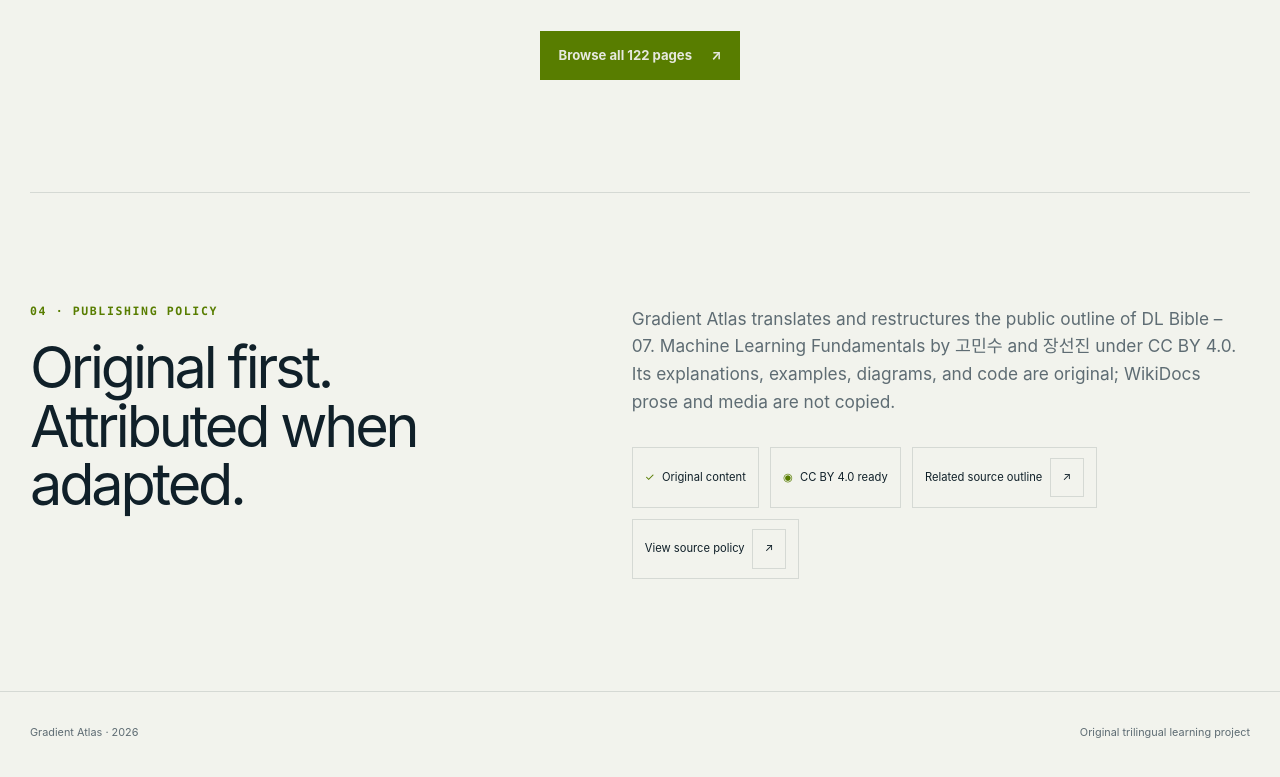
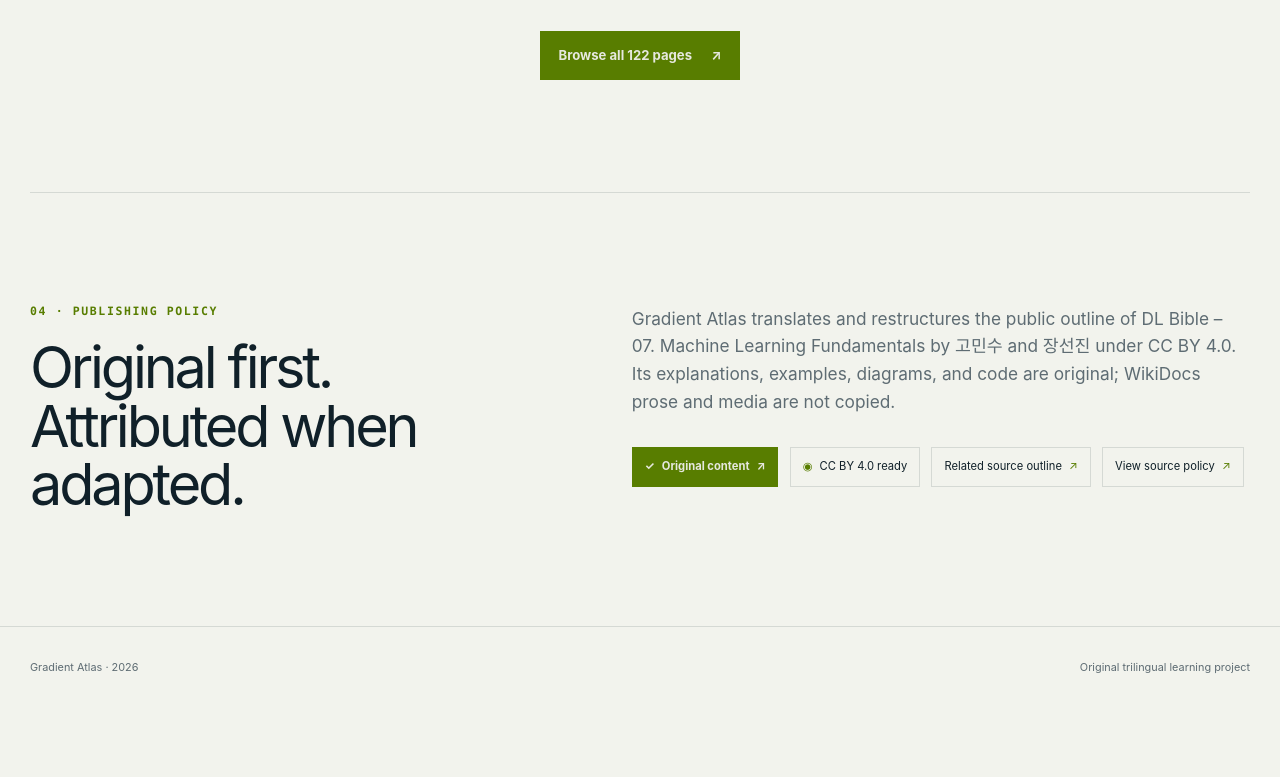
Before and after one commit to buicongnguyen/gradient-atlas, a Next.js app: page /en/ in a window 1280 px wide. Shown: the part 4093-4870 px from the top of the page. After the commit the page ends 4809 px from the top, so only its background shows below. Built offline with nearby package versions, Linux system fonts and the light colour scheme; no server answers.

Commit message:
feat: link original-content status to source record

```diff
--- a/app/globals.css
+++ b/app/globals.css
@@ -247,8 +247,12 @@
 .about-section { display: grid; grid-template-columns: .9fr 1.1fr; gap: 6rem; }
 .about-section > div:last-child > p { margin: 0; color: var(--muted); font-size: 1.08rem; }
 .policy-actions { margin-top: 2rem; display: flex; flex-wrap: wrap; gap: .7rem; }
-.policy-actions span, .policy-actions a { padding: .6rem .75rem; display: inline-flex; align-items: center; gap: .45rem; border: 1px solid var(--line); text-decoration: none; font-size: .7rem; }
-.policy-actions span > span { padding: 0; border: 0; color: var(--acid); }
+.policy-actions > span, .policy-actions > a { padding: .6rem .75rem; display: inline-flex; align-items: center; gap: .45rem; border: 1px solid var(--line); text-decoration: none; font-size: .7rem; }
+.policy-actions > span > span, .policy-actions > a > span { padding: 0; border: 0; color: var(--acid); }
+.policy-actions a:hover { color: var(--acid); border-color: var(--acid); background: var(--acid-soft); }
+.policy-actions .policy-original-link { color: var(--bg-deep); background: var(--acid); border-color: var(--acid); font-weight: 750; }
+.policy-actions .policy-original-link:hover { color: var(--bg-deep); background: color-mix(in srgb, var(--acid) 86%, white); }
+.policy-actions .policy-original-link > span { color: var(--bg-deep); }
 .site-footer { min-height: 90px; padding: 2rem max(1.2rem, calc((100vw - var(--max)) / 2)); display: flex; justify-content: space-between; color: var(--muted); border-top: 1px solid var(--line); font-size: .68rem; }
 
 .skip-link { padding: .7rem 1rem; position: fixed; left: 1rem; top: -5rem; z-index: 200; color: var(--bg-deep); background: var(--acid); text-decoration: none; font-weight: 750; }
@@ -646,6 +650,7 @@
 .policy-page h1 { margin: 0 0 5rem; font-size: clamp(3rem, 8vw, 6rem); line-height: .95; letter-spacing: -.06em; }
 .policy-page h1 em { color: var(--acid); font-style: normal; font-weight: 400; }
 .policy-page section { padding: 2.2rem 0; border-top: 1px solid var(--line); }
+.policy-page section[id] { scroll-margin-top: 2rem; }
 .policy-page section h2 { margin: 0 0 .8rem; font-size: 1.35rem; }
 .policy-page section p { margin: 0; color: var(--muted); }
 .policy-page section a { color: var(--acid); }
--- a/app/source-policy/page.tsx
+++ b/app/source-policy/page.tsx
@@ -6,7 +6,7 @@
       <Link href="/en/">← Gradient Atlas</Link>
       <p className="eyebrow">Source and rights policy</p>
       <h1>Original first.<br /><em>Traceable always.</em></h1>
-      <section>
+      <section id="original-content">
         <h2>What this release contains</h2>
         <p>
           Gradient Atlas contains 122 learning pages in English, Vietnamese,
@@ -15,7 +15,7 @@
           for this project. They do not reproduce WikiDocs prose or media.
         </p>
       </section>
-      <section>
+      <section id="source-outline">
         <h2>How WikiDocs is used</h2>
         <p>
           The page sequence and topic outline are adapted from the public
--- a/app/ui/AtlasClient.tsx
+++ b/app/ui/AtlasClient.tsx
@@ -258,7 +258,12 @@
         <div>
           <p>{copy.aboutBody}</p>
           <div className="policy-actions">
-            <span><Check />{copy.original}</span>
+            <Link
+              className="policy-original-link"
+              href="/source-policy/#source-outline"
+            >
+              <Check />{copy.original}<ArrowUpRight />
+            </Link>
             <span><CircleDot />CC BY 4.0 ready</span>
             <a href="https://wikidocs.net/book/9057">{copy.relatedOutline}<ArrowUpRight /></a>
             <Link href="/source-policy/">{copy.sourcePolicy}<ArrowUpRight /></Link>
```
Also changed, not shown: 1 other file (tests, documents, lock files or other folders).
